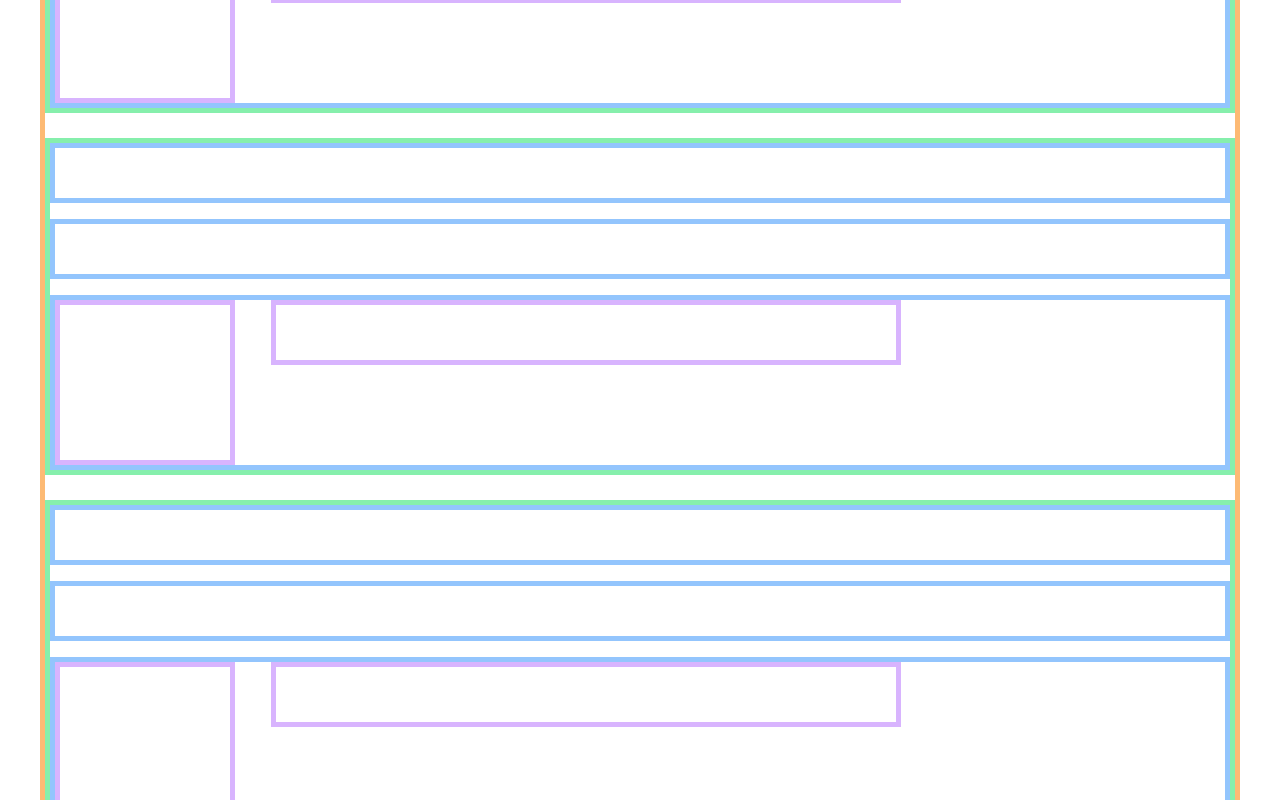
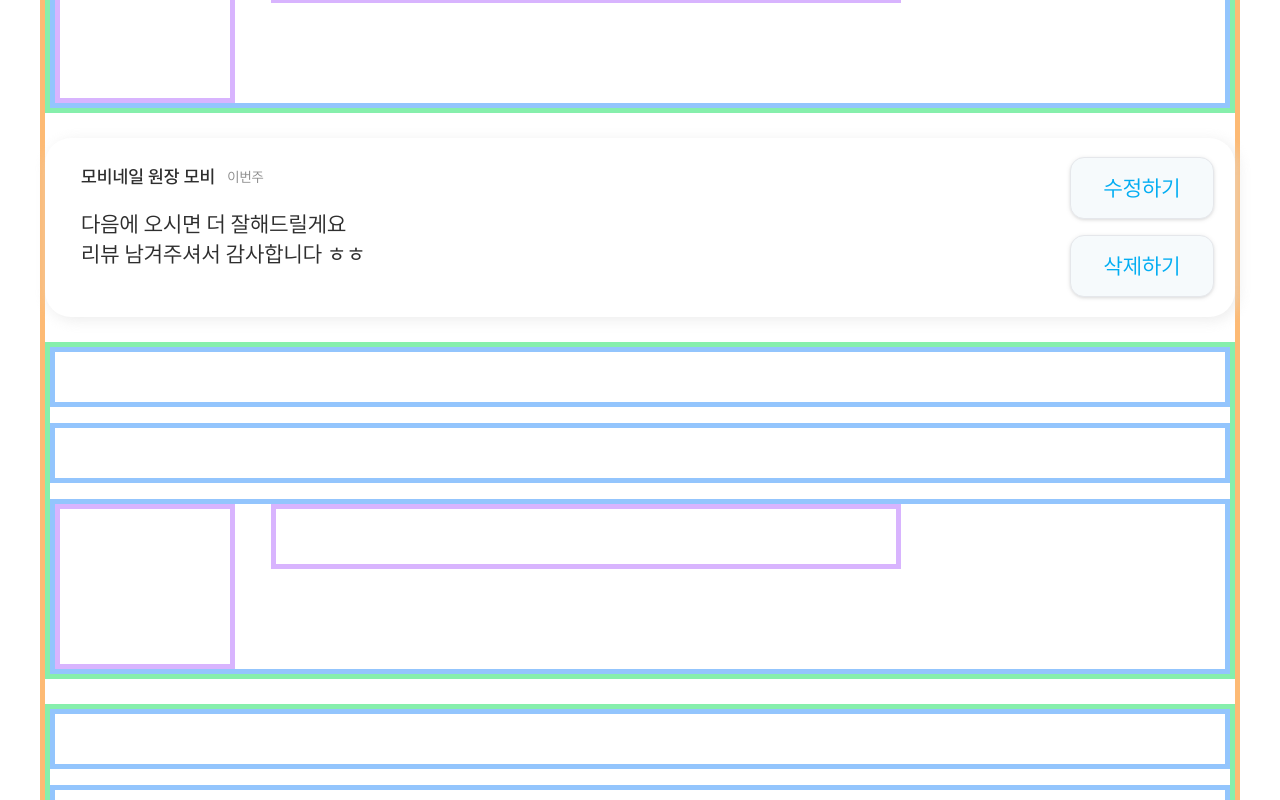
Before and after one commit to mobi-projects/nail-case-client, a Next.js app: page /manager/base/my-shop/review in a window 1280 px wide. Shown: the part 2180-2980 px from the top of the page. Built offline with nearby package versions, Linux system fonts and the light colour scheme.

Commit message:
🎨 manager/base/my/shop/review/03-01-04
* issue: [NAILCASE-139](https://nailcase.atlassian.net/browse/NAILCASE-139)
sub-issues:
- [NAILCASE-175](https://nailcase.atlassian.net/browse/NAILCASE-175)

```diff
--- a/src/component/custom/manager/base/my-shop/review/03/index.tsx
+++ b/src/component/custom/manager/base/my-shop/review/03/index.tsx
@@ -1,11 +1,15 @@
+import { NTButton } from "@/component/common/atom/nt-button"
+
 export default function Manager_Base_MyShop_Review_03() {
 	return (
 		<div className="mt-[18px] flex w-full flex-col gap-[25px] border-[5px] border-orange-300">
 			<Manager_Base_MyShop_Review_03_01 />
 			<Manager_Base_MyShop_Review_03_01 />
 			<Manager_Base_MyShop_Review_03_01 />
+			<ManagerResponse />
 			<Manager_Base_MyShop_Review_03_01 />
 			<Manager_Base_MyShop_Review_03_01 />
+			<ManagerResponse />
 		</div>
 	)
 }
@@ -42,3 +46,30 @@ function Manager_Base_MyShop_Review_03_01_03_02() {
 		<div className="flex h-fit min-h-[65px] w-[630px] border-[5px] border-purple-300"></div>
 	)
 }
+function ManagerResponse() {
+	return (
+		<div className="flex h-fit min-h-[178.98px] w-full justify-between rounded-[26px] pt-[18.5px] shadow-customGray60">
+			<div className="ml-[36px] flex flex-col gap-[18px] pt-[6px]">
+				<div className="flex items-center gap-[12px]">
+					<div className="text-Headline02 font-SemiBold text-Gray80">
+						모비네일 원장 모비
+					</div>
+					<div className="flex text-Callout text-Gray50">이번주</div>
+				</div>
+				<div className="line-clamp-5 text-Title03 font-Regular text-Gray80">
+					다음에 오시면 더 잘해드릴게요
+					<br />
+					리뷰 남겨주셔서 감사합니다 ㅎㅎ
+				</div>
+			</div>
+			<div className="mr-[21px] flex flex-col gap-[16px]">
+				<NTButton variant="secondary" size="large">
+					수정하기
+				</NTButton>
+				<NTButton variant="secondary" size="large">
+					삭제하기
+				</NTButton>
+			</div>
+		</div>
+	)
+}
```
